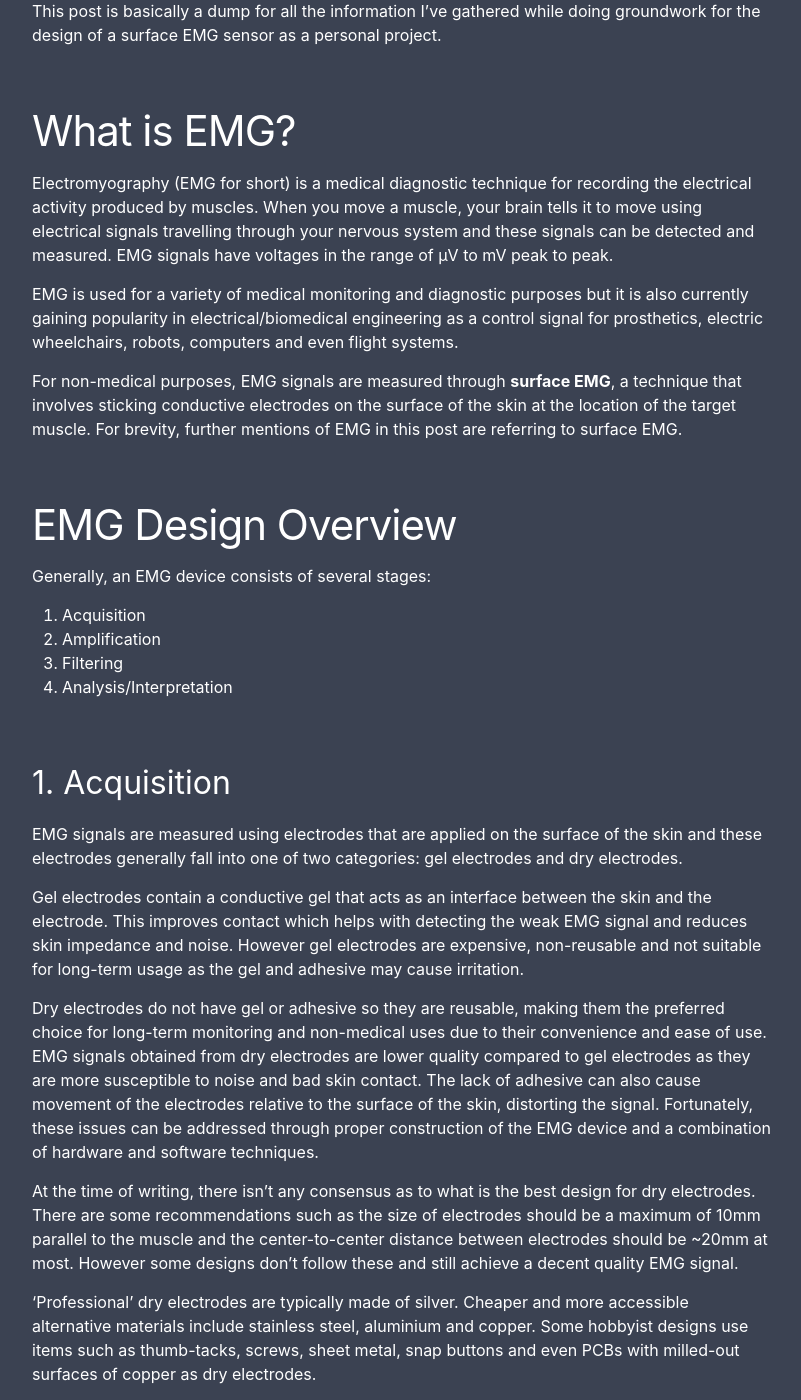
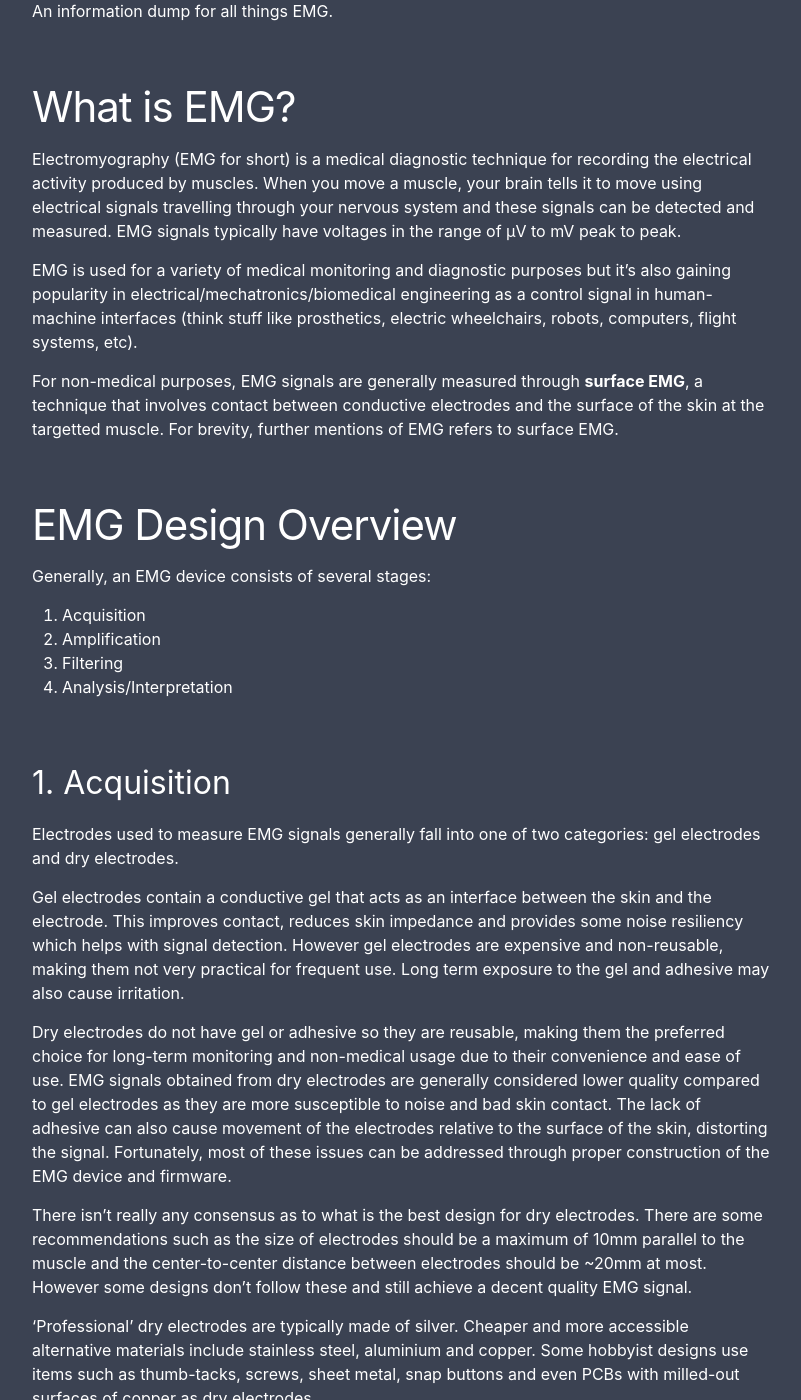
Before and after one commit to kw-ch/kw-ch.github.io, a Jekyll site: the page built from _posts/2022-12-26-emg-cookbook.md, in a window 1280 px wide and 1400 px high, scrolled down 207 px. Shown: the whole window, without its empty margins (238-1039 px from the left). Built offline with Jekyll 4.4.1, drawn with Linux system fonts in a browser that asks for light colours; some of the changed text lies outside the part shown.

Commit message:
Update 2022-12-26-emg-cookbook.md

```diff
--- a/_posts/2022-12-26-emg-cookbook.md
+++ b/_posts/2022-12-26-emg-cookbook.md
@@ -4,14 +4,14 @@
 categories: misc
 ---
 
-This post is basically a dump for all the information I've gathered while doing groundwork for the design of a surface EMG sensor as a personal project.
+An information dump for all things EMG.
 
 # What is EMG?
-Electromyography (EMG for short) is a medical diagnostic technique for recording the electrical activity produced by muscles. When you move a muscle, your brain tells it to move using electrical signals travelling through your nervous system and these signals can be detected and measured. EMG signals have voltages in the range of μV to mV peak to peak.
+Electromyography (EMG for short) is a medical diagnostic technique for recording the electrical activity produced by muscles. When you move a muscle, your brain tells it to move using electrical signals travelling through your nervous system and these signals can be detected and measured. EMG signals typically have voltages in the range of μV to mV peak to peak.
 
-EMG is used for a variety of medical monitoring and diagnostic purposes but it is also currently gaining popularity in electrical/biomedical engineering as a control signal for prosthetics, electric wheelchairs, robots, computers and even flight systems.
+EMG is used for a variety of medical monitoring and diagnostic purposes but it's also gaining popularity in electrical/mechatronics/biomedical engineering as a control signal in human-machine interfaces (think stuff like prosthetics, electric wheelchairs, robots, computers, flight systems, etc).
 
-For non-medical purposes, EMG signals are measured through **surface EMG**, a technique that involves sticking conductive electrodes on the surface of the skin at the location of the target muscle. For brevity, further mentions of EMG in this post are referring to surface EMG.
+For non-medical purposes, EMG signals are generally measured through **surface EMG**, a technique that involves contact between conductive electrodes and the surface of the skin at the targetted muscle. For brevity, further mentions of EMG refers to surface EMG.
 
 # EMG Design Overview
 Generally, an EMG device consists of several stages:
@@ -21,13 +21,13 @@
 4. Analysis/Interpretation
 
 ## 1. Acquisition
-EMG signals are measured using electrodes that are applied on the surface of the skin and these electrodes generally fall into one of two categories: gel electrodes and dry electrodes.
+Electrodes used to measure EMG signals generally fall into one of two categories: gel electrodes and dry electrodes.
 
-Gel electrodes contain a conductive gel that acts as an interface between the skin and the electrode. This improves contact which helps with detecting the weak EMG signal and reduces skin impedance and noise. However gel electrodes are expensive, non-reusable and not suitable for long-term usage as the gel and adhesive may cause irritation.
+Gel electrodes contain a conductive gel that acts as an interface between the skin and the electrode. This improves contact, reduces skin impedance and provides some noise resiliency which helps with signal detection. However gel electrodes are expensive and non-reusable, making them not very practical for frequent use. Long term exposure to the gel and adhesive may also cause irritation.
 
-Dry electrodes do not have gel or adhesive so they are reusable, making them the preferred choice for long-term monitoring and non-medical uses due to their convenience and ease of use. EMG signals obtained from dry electrodes are lower quality compared to gel electrodes as they are more susceptible to noise and bad skin contact. The lack of adhesive can also cause movement of the electrodes relative to the surface of the skin, distorting the signal. Fortunately, these issues can be addressed through proper construction of the EMG device and a combination of hardware and software techniques.
+Dry electrodes do not have gel or adhesive so they are reusable, making them the preferred choice for long-term monitoring and non-medical usage due to their convenience and ease of use. EMG signals obtained from dry electrodes are generally considered lower quality compared to gel electrodes as they are more susceptible to noise and bad skin contact. The lack of adhesive can also cause movement of the electrodes relative to the surface of the skin, distorting the signal. Fortunately, most of these issues can be addressed through proper construction of the EMG device and firmware.
 
-At the time of writing, there isn't any consensus as to what is the best design for dry electrodes. There are some recommendations such as the size of electrodes should be a maximum of 10mm parallel to the muscle and the center-to-center distance between electrodes should be ~20mm at most. However some designs don't follow these and still achieve a decent quality EMG signal.
+There isn't really any consensus as to what is the best design for dry electrodes. There are some recommendations such as the size of electrodes should be a maximum of 10mm parallel to the muscle and the center-to-center distance between electrodes should be ~20mm at most. However some designs don't follow these and still achieve a decent quality EMG signal.
 
 'Professional' dry electrodes are typically made of silver. Cheaper and more accessible alternative materials include stainless steel, aluminium and copper. Some hobbyist designs use items such as thumb-tacks, screws, sheet metal, snap buttons and even PCBs with milled-out surfaces of copper as dry electrodes.
 
@@ -35,31 +35,27 @@
 
 Electrode placement is important to achieve a good signal. The detecting electrodes should be placed such that they are longitudinal with respect to the length of the muscle and located approximately in the middle of the muscle, avoiding any bony areas/tendons.
 
-Since EMG acquisition involves directly connecting your body to an electrical circuit, it is important to ensure electrical safety. Recent EMG devices are battery-powered and transmit data wirelessly to avoid connecting the body to mains voltage. If a wired design is needed, you should have some form of electrical isolation such as optocouplers, USB isolation ICs (if connecting the device to a PC), etc.
+Since EMG acquisition involves directly connecting your body to an electrical circuit, it is important to ensure electrical safety. Some EMG devices are battery-powered and transmit data wirelessly to avoid connecting the body to mains voltage while others typically have some sort of isolation built into the hardware.
 
 ## 2. Amplification
-Due to the low voltage of EMG signals (only a few millivolts max), amplification is necessary to get a better resolution of the signal. This is typically done using instrumentation amplifiers which are a subset of differential amplifiers that have very high input impedance which matches the high impedance of the skin.
+The low voltage of EMG signals means amplification is necessary to get a better resolution of the signal. This is typically done using instrumentation amplifiers which are a subset of differential amplifiers that have very high input impedance which matches the high impedance of the skin.
 
 For accurate measurements, the input impedance of the amplifier should be much larger than the skin impedance to avoid attenuation and distortion due to input loading. For dry electrodes, your choice of instrumentation amplifier should have an input impedance in the range of gigaohms to achieve a good signal-noise ratio.
 
 A good number of designs use instrumentation amplifiers in single-supply mode to simplify the design (no need for a negative rail) or having to worry about biasing negative voltages for ADCs.
 
-Some commonly used instrumentation amplifiers include the INA128 and INA333, both from Texas Instruments.
+Some commonly used instrumentation amplifiers include the INA128 and INA333, both from Texas Instruments. The INA333 has better specs but the INA128 is available in a DIP package which may be handy if you'd like to breadboard your circuit first. Of course, there are plenty of other instrumentation amplifiers out there. You should look out for the ones which have a high input impedance, high CMRR and PSRR, low noise and maybe low power consumption as well if you plan to power it with a battery.
 
-In some cases further amplification may be necessary if the gain accuracy of the instrumentation amplifier is not great especially at high gains.
+In some cases further amplification may be necessary if the gain accuracy of the instrumentation amplifier is bad at high gains.
 
 ## 3. Filtering
-The frequency range of EMG signals is mainly concentrated between 0Hz to 500Hz with most of the energy between 50Hz to 150Hz. EMG signals are typically bandpass-filtered with a passband between 10-20Hz to 500Hz. The High-pass filtering is necessary due to movement artifacts and the low-pass filtering is needed to avoid aliasing.
-
-Some designs implement a sharp notch filter to remove mains noise (50/60Hz) but this is generally not recommended as this falls within the range where most of the signal's energy is contained.
+The frequency range of EMG signals is mainly concentrated between 0Hz to 500Hz with most of the energy between 50Hz to 150Hz. EMG signals are typically bandpass-filtered with a passband between 10-20Hz to 500Hz. The High-pass filtering is necessary due to movement artifacts and the low-pass filtering is needed for anti-aliasing. You may be tempted to implement a sharp notch filter to remove mains noise (50/60Hz) but this is generally not recommended as this is in within the range where most of the signal energy is contained.
 
 Filters can either be implemented in hardware (analog) or software (digital). Digital filters generally have better performance (steeper roll-off, higher stopband attenuation, lower passband ripple). Since they are implemented in software, this means less hardware is required in the design, lowering the cost. Unlike analog filters, digital filters are unaffected by external factors that may affect the performance of components in an analogue filter such as noise, inaccuracy in the resistors and capacitors, etc.
 
-However, digital filters are computationally heavy, making them slower than analog filters which adds latency to the system. This may be a concern if you intend to use the EMG signal for real-time applications. However modern microcontrollers are generally powerful enough to perform digital signal processing algorithms without too much trouble.
+However, digital filters are computationally heavy and your processor can get overwhelmed with data which can slow them down. This may be a concern if your goal is to use it in a real-time system. However modern microcontrollers/microprocessors are generally powerful enough and with a bit of firmware optimization and tricks, digital signal processing should be fine.
 
-Regardless, an analog low-pass filter before the signal is sampled is always needed to avoid aliasing. A Sallen-Key filter is the most commonly used low-pass filter for EMG but a simple passive filter can work.
-
-The Multiple Feedback topology can also be considered since Sallen-Key filters have an issue where the frequency response turns upward at higher frequencies because the signal feeds forward around the op-amp rather than going through it. This can be mitigated using higher value resistors but it creates more noise.
+Regardless, an analog low-pass filter before the signal is sampled is always needed to avoid aliasing. A Sallen-Key filter is the most commonly used low-pass filter for EMG but a simple passive filter can work. The Multiple Feedback topology can also be considered since Sallen-Key filters have an issue where the frequency response turns upward at higher frequencies because the signal feeds forward around the op-amp rather than going through it. This can be mitigated using higher value resistors but it creates more noise.
 
 
 ## 4. Analysis/Interpretation (WIP)
```
